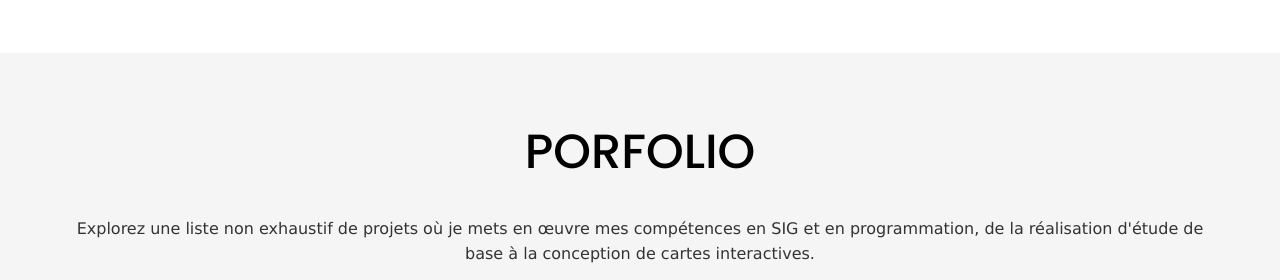
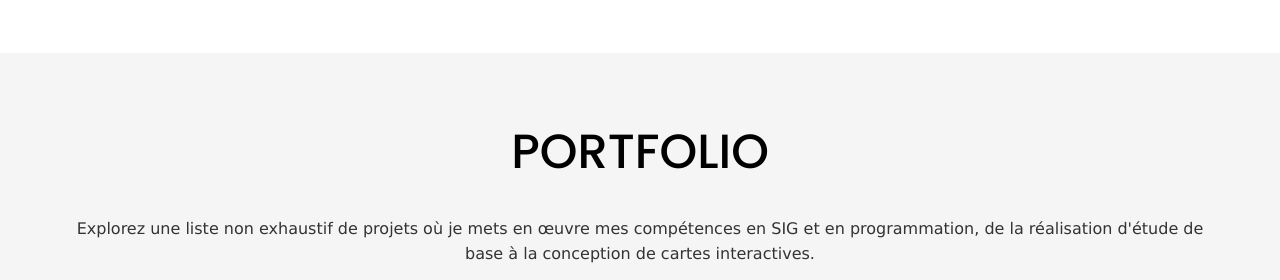
Before and after one commit to Benalem/portfolio, a plain HTML site: page index.html in a window 1280 px wide. Shown: the part 2120-2400 px from the top of the page. Drawn offline with Linux system fonts and the light colour scheme.

Commit message:
Update index.html

```diff
--- a/index.html
+++ b/index.html
@@ -169,7 +169,7 @@
   <section id="portfolio" class="portfolio">
     <div class="container">
       <div class="section-header">
-        <h2 class="section-title">Porfolio</h2>
+        <h2 class="section-title">Portfolio</h2>
         <p>Explorez une liste non exhaustif de projets où je mets en œuvre mes compétences en SIG et en programmation,
            de la réalisation d'étude de base à la conception de cartes interactives.
         </p>
```
